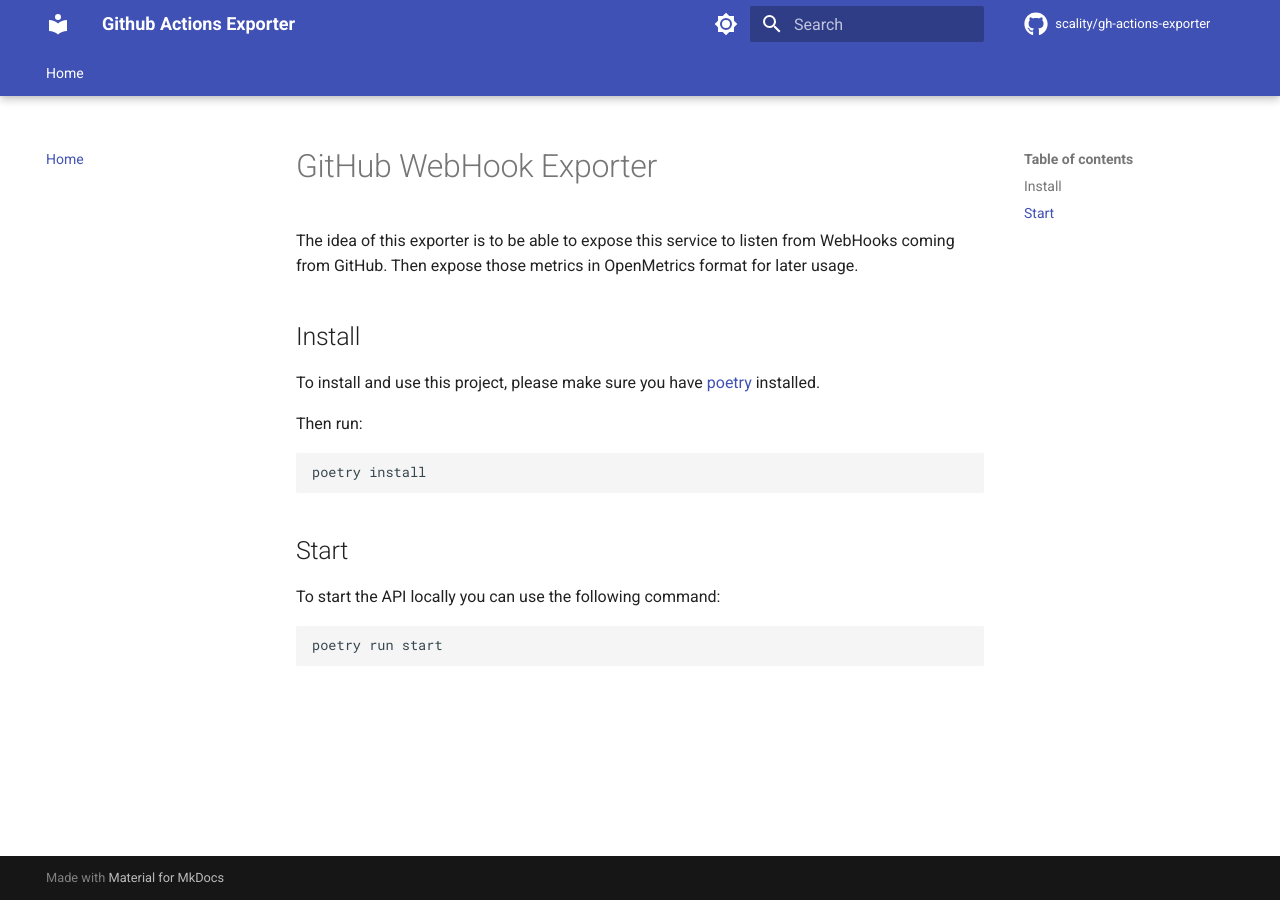
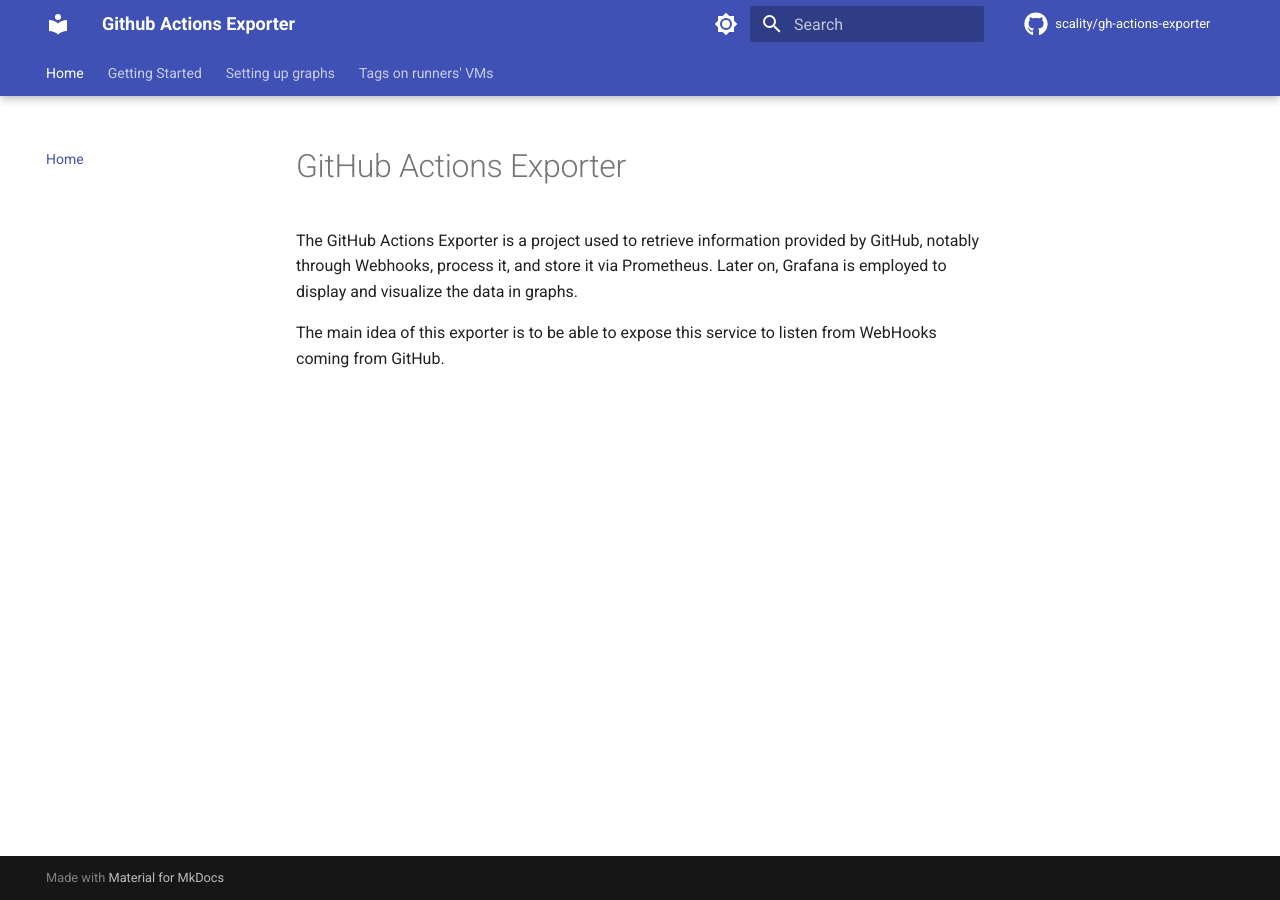
Before and after one commit to scality/gh-actions-exporter, an MkDocs documentation site: the page built from docs/index.md, in a window 1280 px wide. Built offline with MkDocs 1.6.1 and Material for MkDocs 9.7.7, drawn with Linux system fonts in a browser that asks for light colours; comment, search, counter and statistics services are not loaded.

````diff
--- a/docs/index.md
+++ b/docs/index.md
@@ -1,22 +1,9 @@
-# GitHub WebHook Exporter
+# GitHub Actions Exporter
 
-The idea of this exporter is to be able to expose this service to listen
-from WebHooks coming from GitHub.
-Then expose those metrics in OpenMetrics format for later usage.
+The GitHub Actions Exporter is a project used to retrieve information
+provided by GitHub, notably through Webhooks, process it, and store it
+via Prometheus. Later on, Grafana is employed to display and visualize
+the data in graphs.
 
-## Install
-
-To install and use this project, please make sure you have [poetry](https://python-poetry.org/) installed.
-
-Then run:
-```shell
-poetry install
-```
-
-## Start
-
-To start the API locally you can use the following command:
-
-```shell
-poetry run start
-```
+The main idea of this exporter is to be able to expose this service to
+listen from WebHooks coming from GitHub.
--- a/mkdocs.yml
+++ b/mkdocs.yml
@@ -40,6 +40,18 @@ theme:
 nav:
 - Home: index.md
 
+- Getting Started:
+  - Local Setup: getting-started/local-setup.md
+  - Run it Locally: getting-started/run-it-locally.md
+
+- Setting up graphs:
+  - Collected and reported metrics: setup/collected-reported-metrics.md
+  - Utilizing Grafana: setup/utilizing-grafana.md
+
+- Tags on runners' VMs:
+  - Google Cloud: tags/google-cloud.md
+  - AWS: tags/aws.md
+
 markdown_extensions:
   - pymdownx.highlight:
       anchor_linenums: true
--- a/pyproject.toml
+++ b/pyproject.toml
@@ -15,6 +15,9 @@ uvicorn = { extras = ["standard"], version = "^0.15.0" }
 python-multipart = "^0.0.5"
 PyYAML = "^6.0"
 githubkit = "^0.10.3"
+mkdocs = "^1.4.3"
+mkdocs-material = "^9.1.16"
+materialx = "^0.0.0.dev1"
 
 [tool.poetry.group.docs]
 optional = true
````
Also changed, not shown: docs/getting-started/local-setup.md (added, +18 -0 lines), docs/getting-started/run-it-locally.md (added, +84 -0 lines), docs/setup/collected-reported-metrics.md (added), docs/setup/utilizing-grafana.md (added), docs/tags/aws.md (added), docs/tags/google-cloud.md (added), 1 other file.
